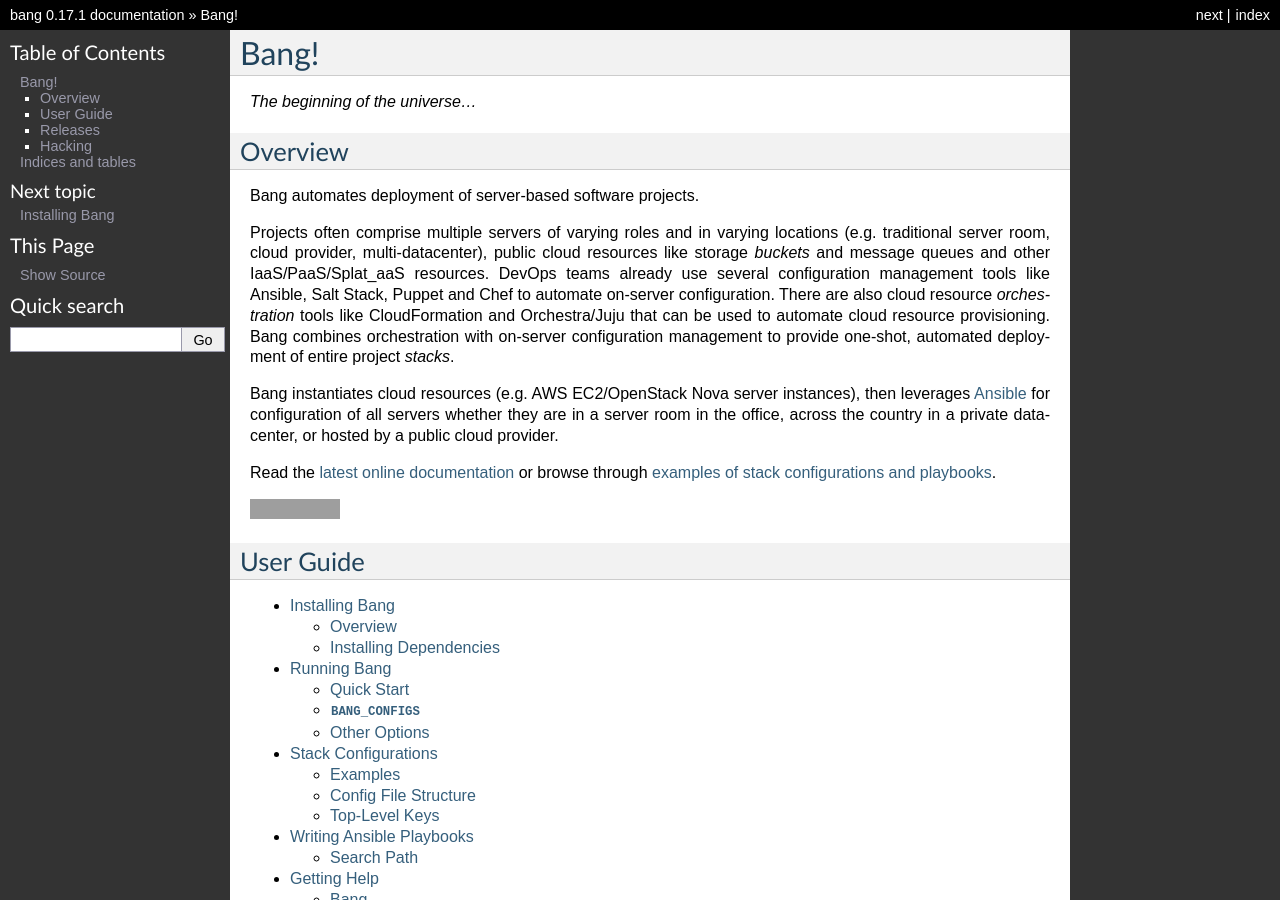
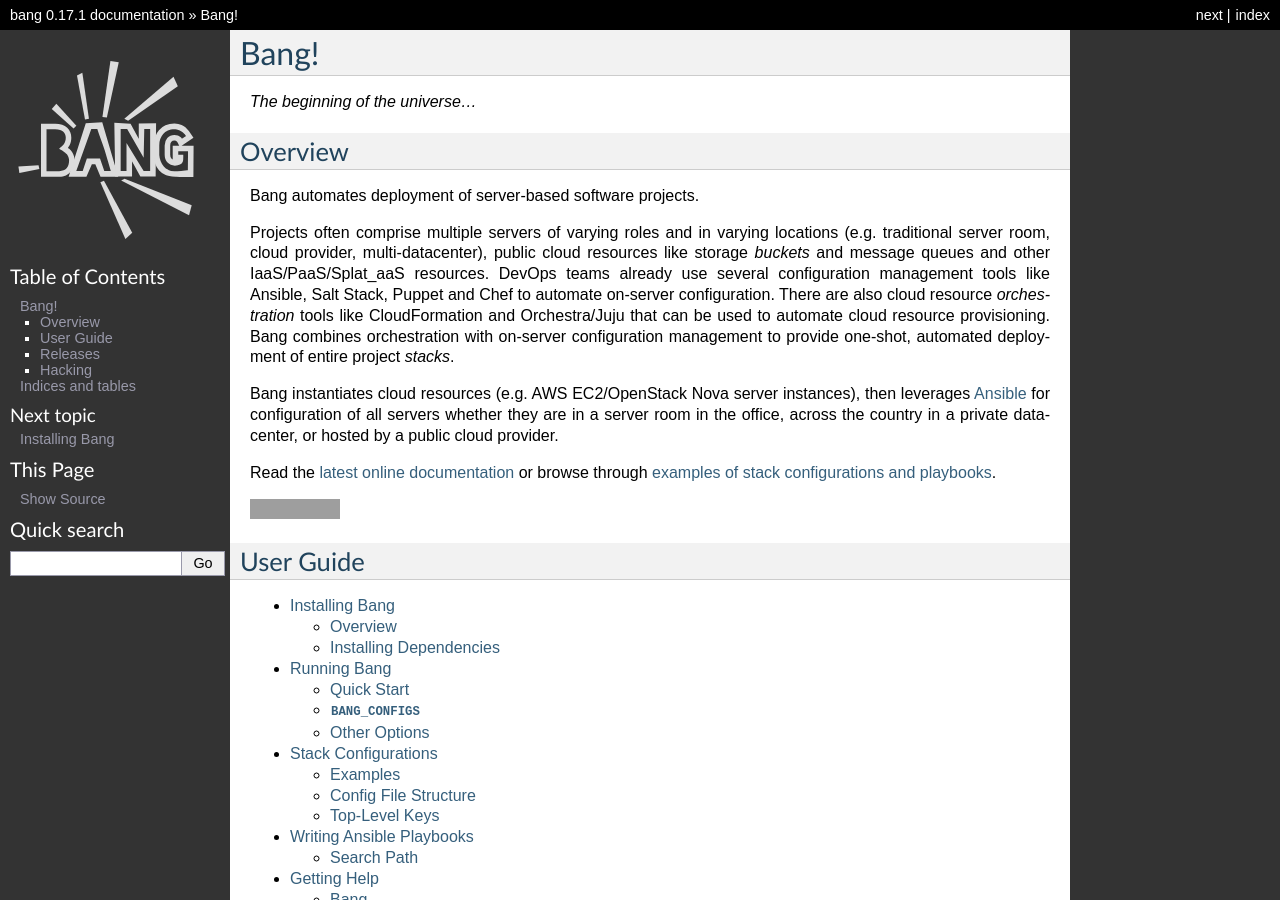
Before and after one commit to fr33jc/bang, a Sphinx documentation site: the page built from doc/index.txt, in a window 1280 px wide and 900 px high. Built offline with Sphinx 7.4.7, drawn with Linux system fonts in a browser that asks for light colours; grey boxes are pictures that could not be loaded.

Commit message:
Add logo

```diff
--- a/doc/conf.py
+++ b/doc/conf.py
@@ -136,7 +136,7 @@
 
 # The name of an image file (relative to this directory) to place at the top
 # of the sidebar.
-#html_logo = None
+html_logo = '_static/banglogo.svg'
 
 # The name of an image file (within the static path) to use as favicon of the
 # docs.  This file should be a Windows icon file (.ico) being 16x16 or 32x32
```
Also changed, not shown: doc/_static/banglogo.svg (added).
